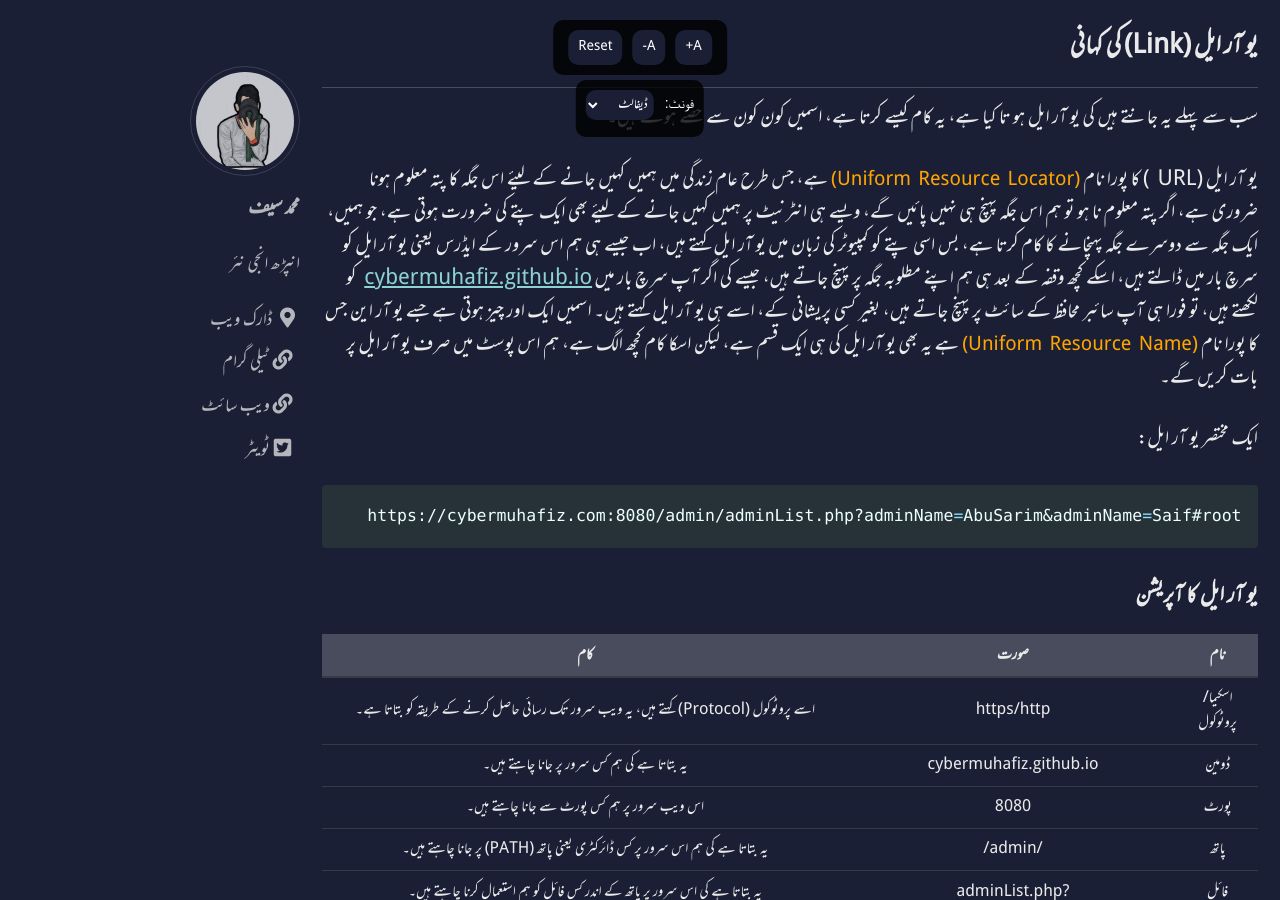
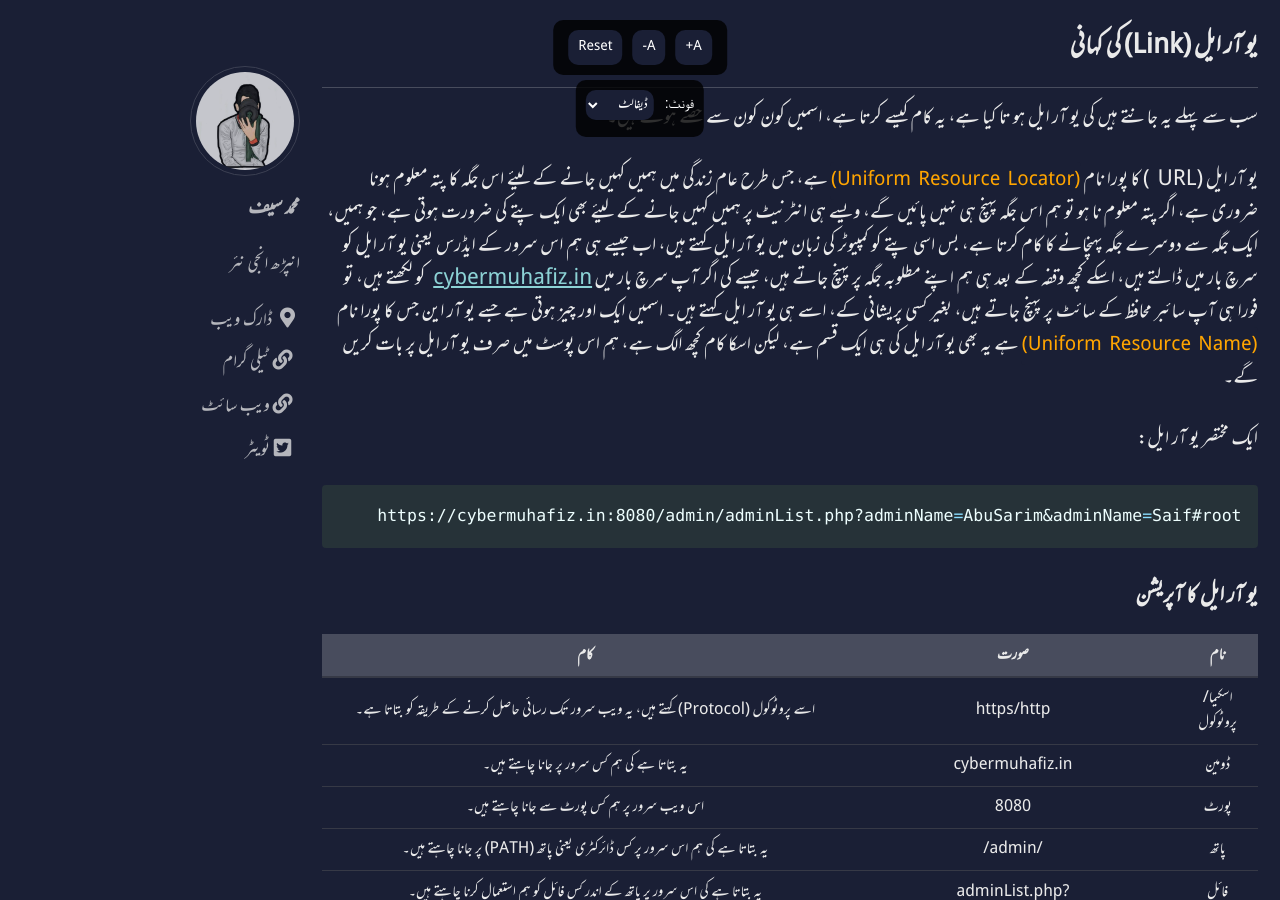
Before and after one commit to cybermuhafiz/cybermuhafiz.github.io, a Jekyll site: the page built from _posts/2023-08-25-the-http-brothers.md, in a window 1280 px wide and 900 px high, scrolled down 1302 px. Built offline with Jekyll 4.4.1, drawn with Linux system fonts in a browser that asks for light colours; cached includes are drawn as plain includes; some web fonts are replaced.

Commit message:
Update Domains

````diff
--- a/_posts/2023-08-25-the-http-brothers.md
+++ b/_posts/2023-08-25-the-http-brothers.md
@@ -35,7 +35,7 @@ header:
 ہے، بس اسی پتے کو کمپیوٹر کی زبان میں یو آر ایل کہتے ہیں، اب جیسے ہی ہم اس سرور
 کے ایڈرس یعنی یو آر ایل کو سرچ بار میں ڈالتے ہیں، اسکے کچھ وقفہ کے بعد ہی ہم
 اپنے مطلوبہ جگہ پر پہنچ جاتے ہیں، جیسے کی اگر آپ سرچ بار میں
-[cybermuhafiz.github.io](https://cybermuhafiz.github.io){: target="_blank"} کو
+[cybermuhafiz.in](https://cybermuhafiz.in){: target="_blank"} کو
 لکھتے ہیں، تو فورا ہی آپ سائبر محافظ کے سائٹ پر پہنچ جاتے ہیں، بغیر کسی پریشانی
 کے، اسے ہی یو آر ایل کہتے ہیں۔ اسمیں ایک اور چیز ہوتی ہے جسے یو آر این جس کا
 پورا نام `(Uniform Resource Name)` ہے یہ بھی یو آر ایل کی ہی ایک قسم ہے، لیکن
@@ -44,7 +44,7 @@ header:
 ایک مختصر یو آر ایل:
 
 ```bash
-https://cybermuhafiz.com:8080/admin/adminList.php?adminName=AbuSarim&adminName=Saif#root
+https://cybermuhafiz.in:8080/admin/adminList.php?adminName=AbuSarim&adminName=Saif#root
 ```
 
 ### یو آر ایل کا آپریشن
@@ -52,7 +52,7 @@ https://cybermuhafiz.com:8080/admin/adminList.php?adminName=AbuSarim&adminName=S
 |       نام       |               صورت                |                                                    کام                                                     |
 | :-------------: | :-------------------------------: | :--------------------------------------------------------------------------------------------------------: |
 | اسکیما/پروٹوکول |            https/http             |           اسے پروٹوکول (Protocol) کہتے ہیں، یہ ویب سرور تک رسائی حاصل کرنے کے طریقہ کو بتاتا ہے۔           |
-|      ڈومین      |      cybermuhafiz.github.io       |                                یہ بتاتا ہے کی ہم کس سرور پر جانا چاہتے ہیں۔                                |
+|      ڈومین      |      cybermuhafiz.in       |                                یہ بتاتا ہے کی ہم کس سرور پر جانا چاہتے ہیں۔                                |
 |      پورٹ       |               8080                |                                اس ویب سرور پر ہم کس پورٹ سے جانا چاہتے ہیں۔                                |
 |      پاتھ       |              /admin/              |                یہ بتاتا ہے کی ہم اس سرور پر کس ڈائرکٹری یعنی پاتھ (PATH) پر جانا چاہتے ہیں۔                |
 |      فائل       |          ?adminList.php           |                یہ بتاتا ہے کی اس سرور پر پاتھ کے اندر کس فائل کو ہم استعمال کرنا چاہتے ہیں۔                |
````
Also changed, not shown: _posts/2023-08-25-serve-me-with-bytes.md (+1 -1 lines).
